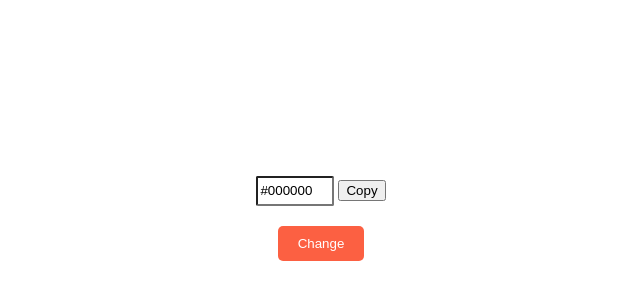
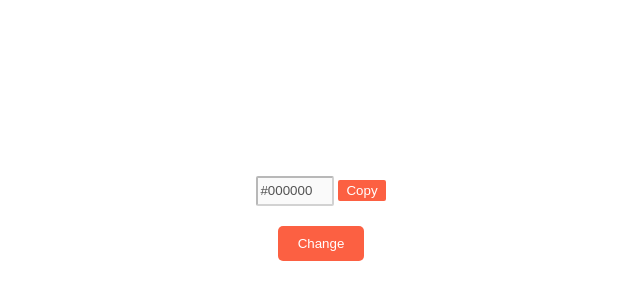
Before and after one commit to sajib689/hex-color-generator, a plain HTML site: page index.html in a window 1280 px wide. Shown: the part 182-482 px from the top of the page, without its empty margins (319-959 px from the left). Drawn offline with Linux system fonts and the light colour scheme.

Commit message:
complete

```diff
--- a/index.html
+++ b/index.html
@@ -9,7 +9,7 @@
 <body>
     <div id="container">
         <div class="input-group">
-            <input type="text" name="colorPicker" id="output" value="#000000">
+            <input disabled type="text" name="colorPicker" id="output" value="#000000">
             <button class="copy-btn" id="copy-btn" title="copy to clipboard">Copy</button>
         </div>
         <button class="change" type="submit" id="btn">Change</button>
@@ -53,6 +53,12 @@
             padding: 1rem 2rem;
             cursor: pointer;
             z-index: 999;
+        }
+        .copy-btn{
+            background: #fc6042;
+            color: #fff;
+            border: 2px solid #fc6042;
+            border-radius: 2px;
         }
         .toast-message-side-in {
             animation: toast-animation-in 0.5s ease-in;
```
